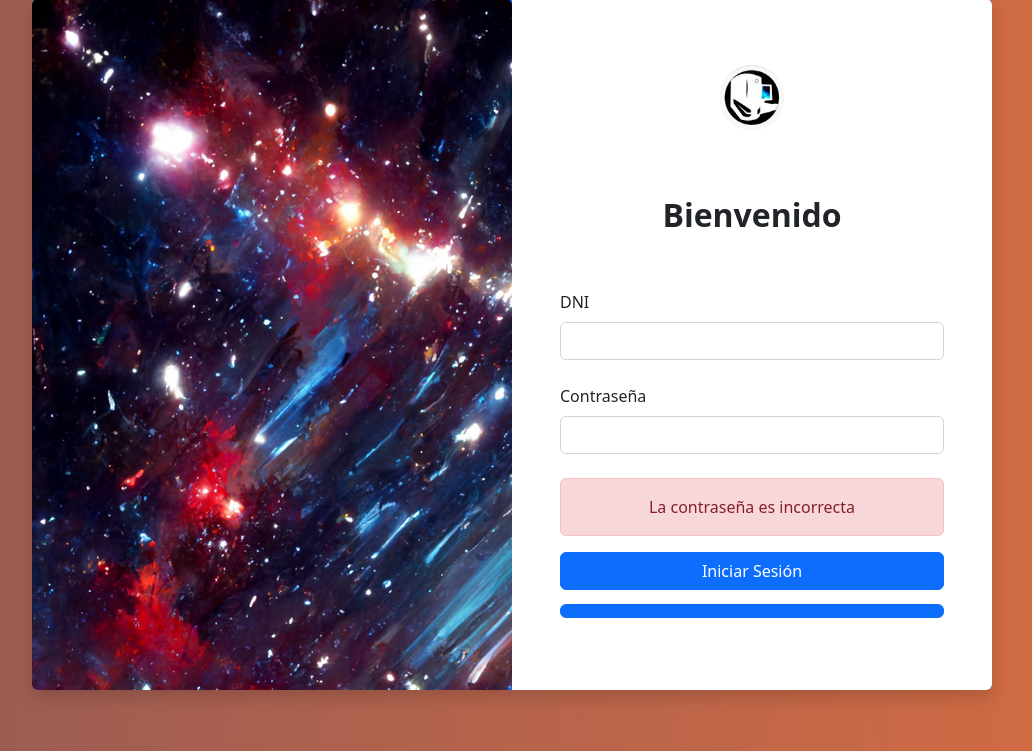
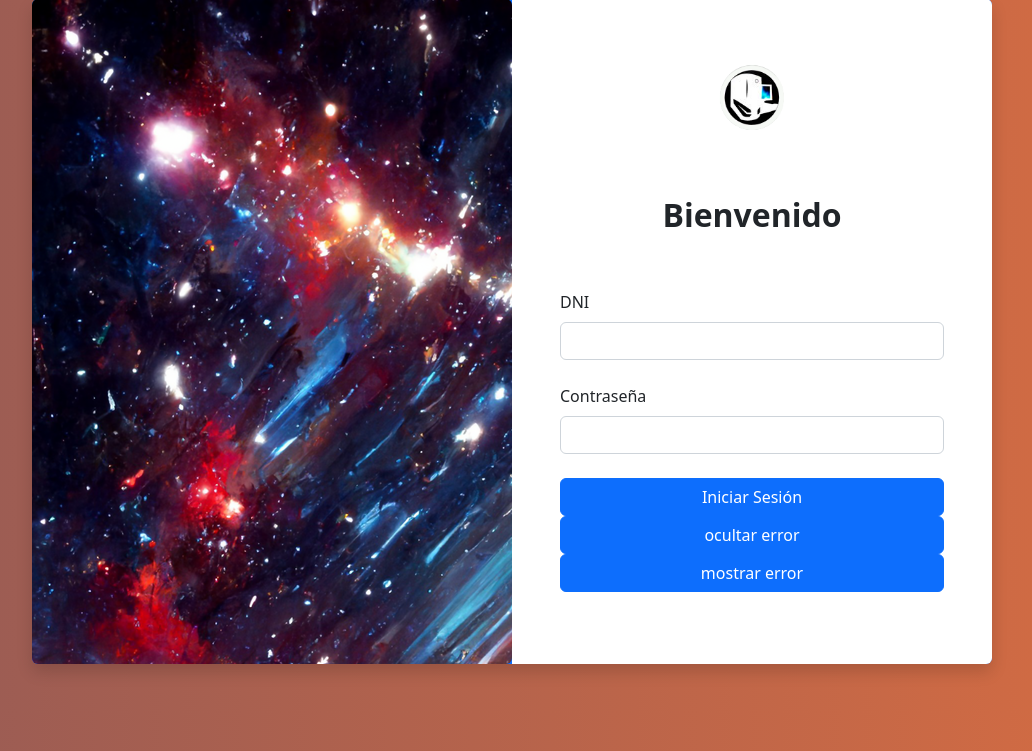
Before and after one commit to Fraloox/mesaWeb, a PHP site: page / in a window 1280 px wide. Shown: the part 49-800 px from the top of the page, without its empty margins (128-1160 px from the left). Run offline with PHP 8.4, Linux system fonts and the light colour scheme.

Commit message:
Solucionado problema con la alerta
Falta poner las acciones en la estructura del php con las validaciones

```diff
--- a/css/style.css
+++ b/css/style.css
@@ -10,6 +10,13 @@ body{
 }
 
 #error-alert{
-
-
+    text-align: center!important;
+    color: #842029;
+    background-color: #F8D7DA;
+    border-color: #f5c2c7!important;
+    border: 1px solid;
+    padding: 16px;
+    border-radius: 0.375rem;
+    margin-bottom: 16px;
+    display: none;
 }
--- a/libs/bootstrap/funciones/funciones-login.js
+++ b/funciones/funciones-login.js
@@ -1,5 +1,5 @@
 function mostrarError(){
-  document.getElementsById('error-alert').style.display = 'block';
+  document.getElementById('error-alert').style.display = 'block';
 }
 
 function ocultarError(){
--- a/index.php
+++ b/index.php
@@ -5,16 +5,17 @@
     <meta name="viewport" content="width=device-width, initial-scale=1.0">
     <title>Login</title>
 
+    <!-- Bootstrap 5 CSS-->
+    <link href="libs/bootstrap/css/bootstrap.min.css" rel="stylesheet"/>
+
     <!-- CSS -->
     <link href="css/style.css" rel="stylesheet">
-
-    <!-- Bootstrap 5 CSS-->
-    <link href="libs/bootstrap/css/bootstrap.min.css" rel="stylesheet"/>
 
     <!-- svg -->
 
 
   </head>
+
   <body>
 
     <div class="container w-75 bg-primary mt-5 mb-5 rounded shadow">
@@ -31,7 +32,7 @@
 
                 <!-- LOGIN -->
 
-                <form action="validar.php" method="post" class="needs-validation mb-4">
+                <form  method="post" class="needs-validation mb-4">
 
                   <div class="mb-4">
                     <label for="dni" class="form-label">DNI</label>
@@ -68,21 +69,38 @@
                     <label for="connected" class="form-check-label">Mantenerme conectado</label>
                   </div> -->
 
-                  <div class="alert alert-danger text-center" id="error-alert">
+                  <!-- <div class="alert alert-danger text-center" >
+                      La contraseña es incorrecta
+                  </div> -->
+                  <div id="error-alert">
                       La contraseña es incorrecta
                   </div>
 
                   <div class="d-grid" >
-                    <button type="submit" class="btn btn-primary" id="btn-iniciarSesion">Iniciar Sesión</button>
+                    <button type="submit"
+                    class="btn btn-primary"
+                    id="btn-iniciarSesion">
+                      Iniciar Sesión
+                    </button>
                   </div>
 
-                  <div class="d-grid">
-                    <button type="button" class="btn btn-alert" onclick="mostrarError();"></button>
-                  </div>
-                  <div class="d-grid">
-                    <button type="button" class="btn btn-primary" onclick="ocultarError();"></button>
+                  <div class="d-grid" >
+                    <button type="button"
+                    class="btn btn-primary"
+                    id="btn-ocultar-error"
+                    onclick="ocultarError();">
+                    ocultar error
+                  </button>
                   </div>
 
+                  <div class="d-grid" >
+                    <button type="button"
+                    class="btn btn-primary"
+                    id="btn-mostrar-error"
+                    onclick="mostrarError();">
+                    mostrar error
+                  </button>
+                  </div>
 
                   <!--<div class="my-3">
                      <span>No tienes cuenta? <a href="#">Regstrate</a></span> <br>
@@ -132,7 +150,7 @@
 
     <!-- Scripts-->
     <script src="libs/bootstrap/js/bootstrap.bundle.min.js"></script>
-    <script> src="funciones/funciones-login.js"</script>
+    <script type="text/javascript" src="funciones/funciones-login.js"> </script>
 
     <!-- JQuery -->
     <script src="https://code.jquery.com/jquery-3.6.1.js" integrity="sha256-3zlB5s2uwoUzrXK3BT7AX3FyvojsraNFxCc2vC/7pNI=" crossorigin="anonymous"></script>
```
